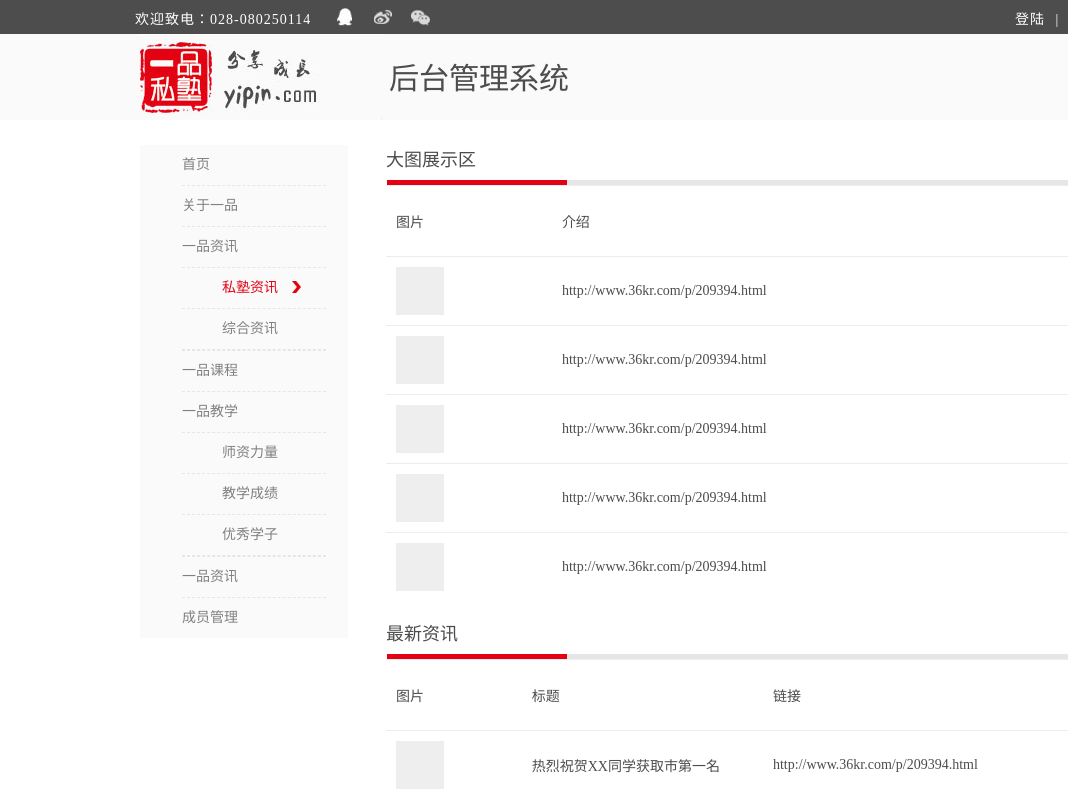
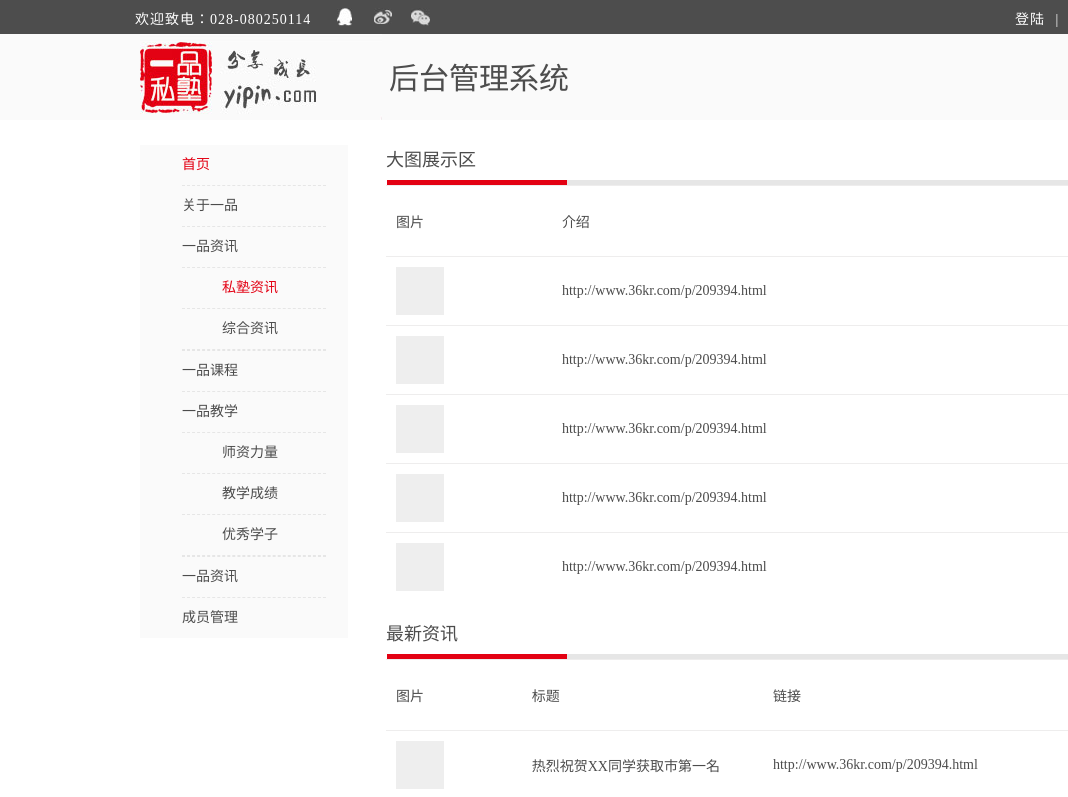
Before and after one commit to winterJIE/school, a website: page html/back_end_MS.html in a window 1280 px wide. Both pictures are taken after a click on the item "首页". Shown: the top 797 px of the page, 0-1068 px from the left. Drawn offline with Linux system fonts and the light colour scheme.

Commit message:
back_end managing system(completed)

```diff
--- a/css/css/back_end_MS.css
+++ b/css/css/back_end_MS.css
@@ -74,7 +74,7 @@
     color: #e30113;
     position: relative
 }
-
+/**
 .back_end_main .back_end_menu li .back_menu_secondary .back_menu_sishu::after {
     content: url('../../img/back_end_MS/back_end_MS_11.jpg');
     position: absolute;
@@ -86,7 +86,7 @@
     margin: 0;
     padding: 0
 }
-
+*/
 .back_end_main .back_end_menu li .back_menu_title {
     margin: 0;
     padding: 0;
--- a/js/back_end.js
+++ b/js/back_end.js
@@ -1,19 +1,22 @@
-$(function(){
-    var menu_list=$('.back_end_menu>li');
-    menu_list.eq(0).click(function(){
-        $('.back_end_tab .back_end_index').show(300).siblings().hide(300);
-    });
-    menu_list.eq(1).click(function(){
-        $('.back_end_tab .about_us').show(300).siblings().hide(300);
-    });
-    menu_list.eq(3).click(function(){
-        $('.back_end_tab .yipin_course').show(300).siblings().hide(300);
-    });
-    menu_list.eq(5).click(function(){
-        $('.back_end_tab .back_yipin_info').show(300).siblings().hide(300);
-    });
-    menu_list.eq(6).click(function(){
-        $('.back_end_tab .managing_member').show(300).siblings().hide(300);
-    });
+$(function () {
+    function tab_switch(index, selector) {
+        menu_list.eq(index).click(function () {
+            selector.show(300).siblings().hide(300);
+            menu_list.eq(index).css('color','#e30113').siblings().css('color','#4c4c4c');
+        })
+    }
+
+    var menu_list = $('.back_end_menu>li');
+
+    tab_switch(0,$('.back_end_index'));
+    tab_switch(1,$('.about_us'));
+    tab_switch(3,$('.yipin_course'));
+    tab_switch(5,$('.back_yipin_info'));
+    tab_switch(6,$('.managing_member'));
+
+    $('.back_menu_secondary').eq(2).click(function () {
+        $('.outstanding').show(300).parents().hide(300);
+        $('.back_menu_secondary').eq(2).css('color','#e30113').parents().css('color','#4c4c4c');
+    })
 
 });
```
